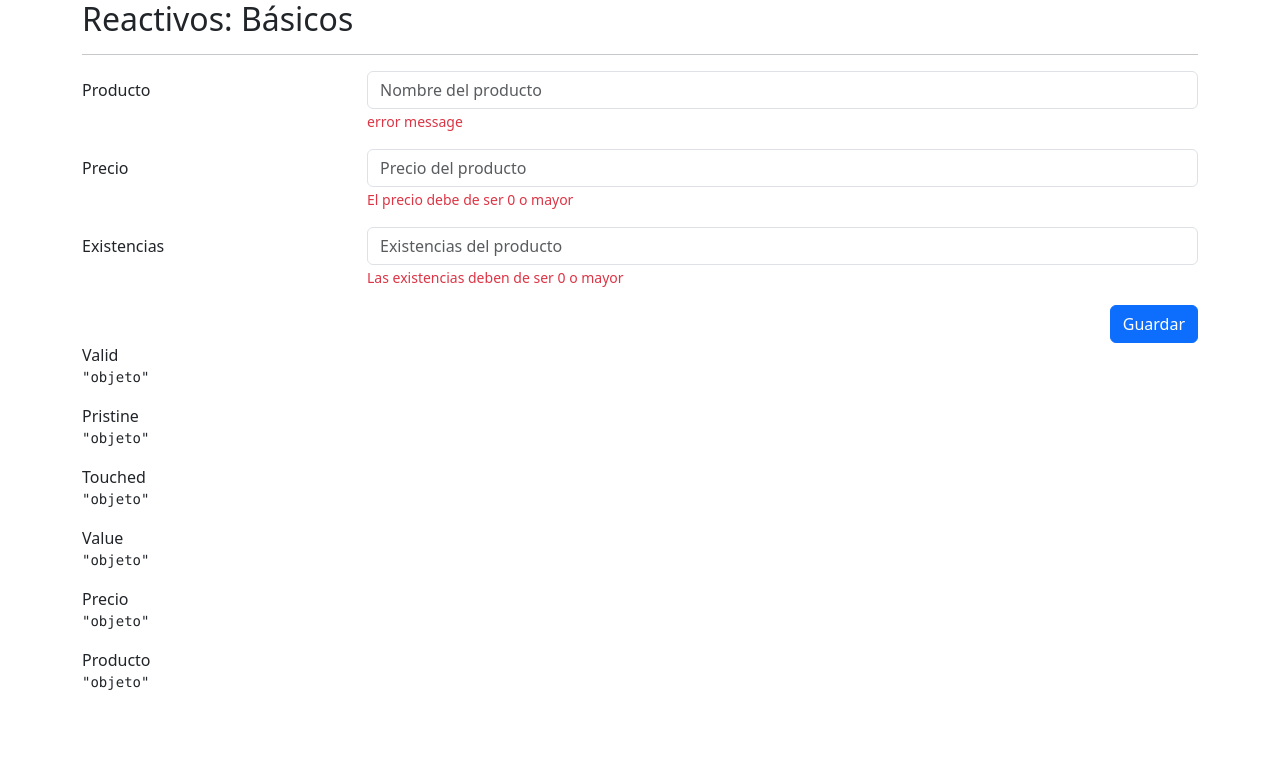
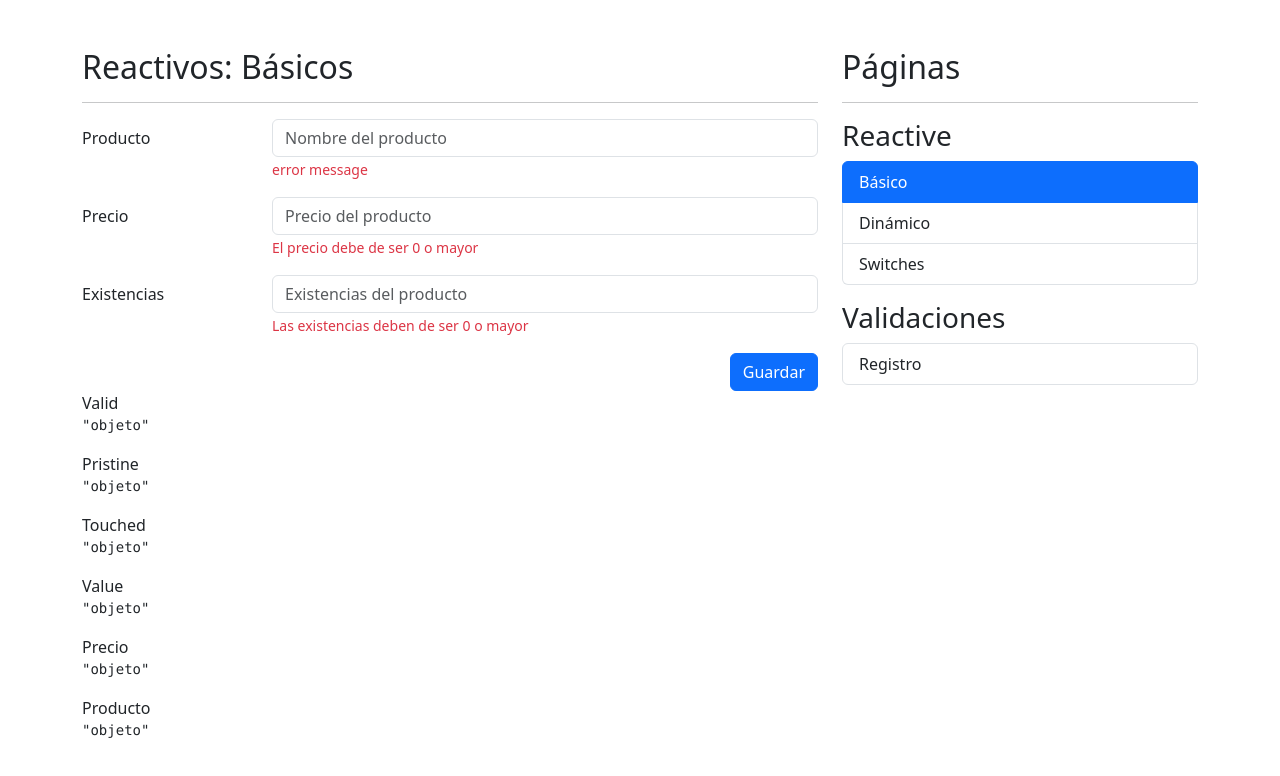
Before and after one commit to OPOII/FormsApp, an Angular app: page /reactive/basic in a window 1280 px wide. Shown: the top 776 px of the page. Built offline with nearby package versions, Linux system fonts and the light colour scheme.

Commit message:
barra de nevegación

```diff
--- a/src/app/app.component.html
+++ b/src/app/app.component.html
@@ -1 +1,8 @@
-<router-outlet></router-outlet>
+<div class="row mt-5">
+  <div class="col">
+    <router-outlet></router-outlet>
+  </div>
+  <div class="col-12 col-sm-4">
+    <shared-side-menu></shared-side-menu>
+  </div>
+</div>
--- /dev/null
+++ b/src/app/shared/components/side-menu/side-menu.component.html
@@ -0,0 +1,27 @@
+<h2>Páginas</h2>
+<hr>
+
+<h3 class="mt-3"> Reactive </h3>
+
+<ul class="list-group">
+  <li *ngFor="let item of reactiveMenu"
+  class="list-group-item"
+  [routerLink]="[item.route]"
+  routerLinkActive="active">
+
+  {{item.title}}
+
+  </li>
+</ul>
+<h3 class="mt-3"> Validaciones </h3>
+
+<ul class="list-group">
+  <li *ngFor="let item of authMenu"
+  class="list-group-item"
+  [routerLink]="[item.route]"
+  routerLinkActive="active">
+
+  {{item.title}}
+
+  </li>
+</ul>
--- /dev/null
+++ b/src/app/shared/components/side-menu/side-menu.component.ts
@@ -0,0 +1,25 @@
+import { Component } from '@angular/core';
+
+interface MenuItem {
+  title: string,
+  route: string
+}
+
+@Component({
+  selector: 'shared-side-menu',
+  templateUrl: './side-menu.component.html',
+  styles: [
+  ]
+})
+export class SideMenuComponent {
+
+  public reactiveMenu: MenuItem[]=[
+    {title:'Básico',route: './reactive/basic'},
+    {title:'Dinámico',route: './reactive/dynamic'},
+    {title:'Switches',route: './reactive/switches'}
+  ]
+  public authMenu: MenuItem[]=[
+    {title:'Registro',route: './auth'},
+  ]
+
+}
```
Also changed, not shown: src/app/shared/shared.module.ts (+10 -2 lines).
